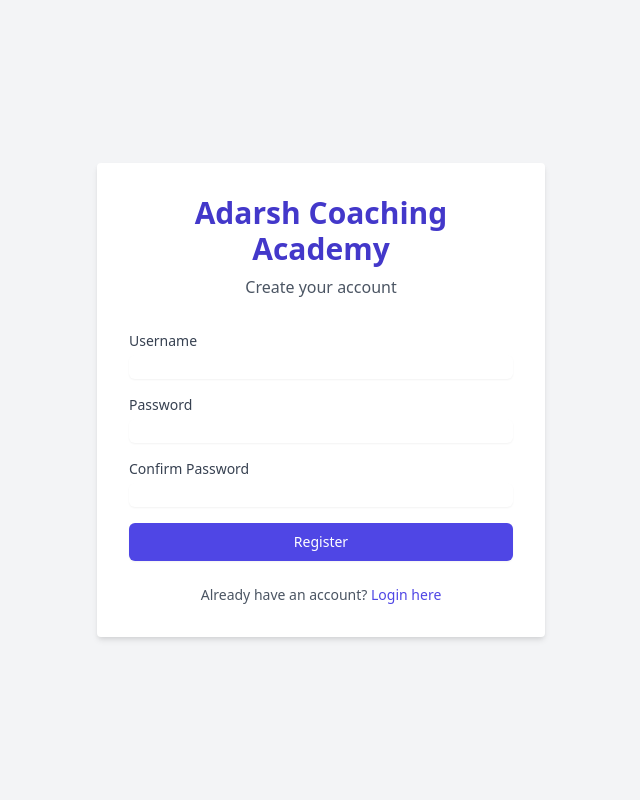
After one commit to PrathmeshDudhale96/Adarsh-Classes, a PHP site: page /register.php in a window 1280 px wide. The commit adds this page. Shown: the whole page, without its empty margins (319-959 px from the left). Run offline with PHP 8.4, Linux system fonts and the light colour scheme; data comes from the database, SQL or seed files in the repository; both versions use the stored data as it was after the commit.

Commit message:
Added login and register page and session management

```diff
--- /dev/null
+++ b/db.php
@@ -0,0 +1,16 @@
+<?php
+// db.php
+$dsn = "sqlite:" . __DIR__ . "/users.db";
+try {
+    $pdo = new PDO($dsn);
+    $pdo->setAttribute(PDO::ATTR_ERRMODE, PDO::ERRMODE_EXCEPTION);
+    // Create the users table if it doesn't exist
+    $pdo->exec("CREATE TABLE IF NOT EXISTS users (
+        id INTEGER PRIMARY KEY AUTOINCREMENT,
+        username TEXT UNIQUE,
+        password TEXT
+    )");
+} catch (PDOException $e) {
+    die("Connection failed: " . $e->getMessage());
+}
+?>
--- /dev/null
+++ b/logout.php
@@ -0,0 +1,6 @@
+<?php
+session_start();
+session_destroy();
+header("Location: login.php"); // Redirect to login after logout
+exit();
+?>
--- /dev/null
+++ b/register.php
@@ -0,0 +1,86 @@
+<?php
+// register.php
+session_start();
+require 'db.php';
+
+$error = "";
+if ($_SERVER['REQUEST_METHOD'] == 'POST') {
+    // Retrieve and trim form inputs
+    $username = trim($_POST['username']);
+    $password = $_POST['password'];
+    $password_confirm = $_POST['password_confirm'];
+
+    if (empty($username) || empty($password) || empty($password_confirm)) {
+        $error = "Please fill in all fields.";
+    } elseif ($password !== $password_confirm) {
+        $error = "Passwords do not match.";
+    } else {
+        // Check if username exists
+        $stmt = $pdo->prepare("SELECT id FROM users WHERE username = :username");
+        $stmt->execute([':username' => $username]);
+        if ($stmt->fetch()) {
+            $error = "Username already exists.";
+        } else {
+            // Hash the password and insert the user
+            $hashed_password = password_hash($password, PASSWORD_DEFAULT);
+            $stmt = $pdo->prepare("INSERT INTO users (username, password) VALUES (:username, :password)");
+            if ($stmt->execute([':username' => $username, ':password' => $hashed_password])) {
+                $_SESSION['username'] = $username;
+                header("Location: index.php");
+                exit;
+            } else {
+                $error = "Registration failed. Please try again.";
+            }
+        }
+    }
+}
+?>
+<!DOCTYPE html>
+<html lang="en">
+<head>
+    <meta charset="UTF-8">
+    <meta name="viewport" content="width=device-width, initial-scale=1.0">
+    <title>Register - Adarsh Coaching Academy</title>
+    <link rel="stylesheet" href="https://cdn.jsdelivr.net/npm/tailwindcss@2.2.19/dist/tailwind.min.css">
+</head>
+<body class="bg-gray-100 flex items-center justify-center min-h-screen p-4">
+    <div class="bg-white p-8 rounded shadow-md w-full max-w-md">
+        <div class="text-center mb-8">
+            <h2 class="text-3xl font-semibold text-indigo-700">Adarsh Coaching Academy</h2>
+            <p class="text-gray-600 mt-2">Create your account</p>
+        </div>
+        <?php if ($error): ?>
+            <div class="bg-red-100 text-red-700 p-3 rounded mb-4">
+                <?= htmlspecialchars($error) ?>
+            </div>
+        <?php endif; ?>
+        <form action="register.php" method="POST" class="space-y-4">
+            <div>
+                <label for="username" class="block text-sm font-medium text-gray-700">Username</label>
+                <input type="text" name="username" id="username" class="mt-1 block w-full border-gray-300 rounded-md shadow-sm focus:ring-indigo-500 focus:border-indigo-500" required>
+            </div>
+            <div>
+                <label for="password" class="block text-sm font-medium text-gray-700">Password</label>
+                <input type="password" name="password" id="password" class="mt-1 block w-full border-gray-300 rounded-md shadow-sm focus:ring-indigo-500 focus:border-indigo-500" required>
+            </div>
+            <div>
+                <label for="password_confirm" class="block text-sm font-medium text-gray-700">Confirm Password</label>
+                <input type="password" name="password_confirm" id="password_confirm" class="mt-1 block w-full border-gray-300 rounded-md shadow-sm focus:ring-indigo-500 focus:border-indigo-500" required>
+            </div>
+            <div>
+                <button type="submit" class="w-full flex justify-center py-2 px-4 border border-transparent rounded-md shadow-sm text-sm font-medium text-white bg-indigo-600 hover:bg-indigo-700 focus:outline-none focus:ring-2 focus:ring-offset-2 focus:ring-indigo-500">
+                    Register
+                </button>
+            </div>
+        </form>
+        <div class="mt-6 text-center">
+            <p class="text-sm text-gray-600">
+                Already have an account?
+                <a href="login.php" class="font-medium text-indigo-600 hover:text-indigo-500">
+                    Login here
+                </a>
+            </p>
+        </div>
+    </div>
+</body>
+</html>
```
Also changed, not shown: db_connection.php (added, +44 -0 lines), index.php (+11 -1 lines), login.php (added, +69 -0 lines), database.sqlite, users.db (added).
